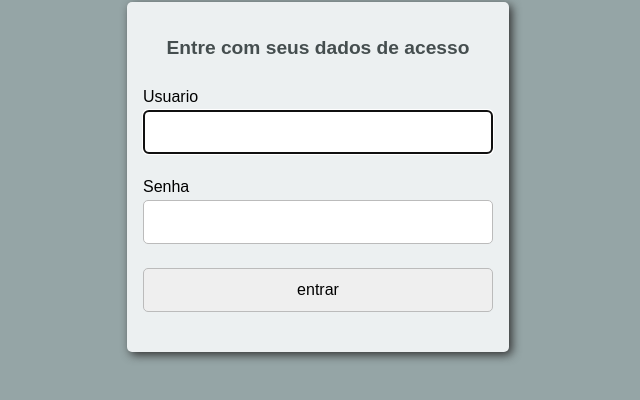
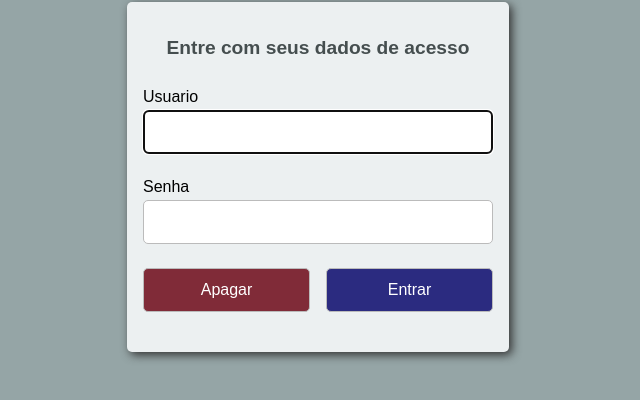
Before and after one commit to AndsonMaciel/projeto-login, a plain HTML site: page index.html in a window 1280 px wide. Shown: the part 78-478 px from the top of the page, without its empty margins (322-962 px from the left). Drawn offline with Linux system fonts and the light colour scheme.

Commit message:
Estilizando o botão
Criado mais um botão: apagar, e estilizando o conteudo em um display flex e colocando lado a lado

```diff
--- a/estilo.css
+++ b/estilo.css
@@ -54,3 +54,26 @@ input {
     border: 1px solid #bbb;
     font-size: 1em;
 }
+
+.btn {
+    width: fit-content;
+    margin-left: auto;
+    background-color: rgb(43, 43, 128);
+    color: white;
+    cursor: pointer;
+}
+
+.actions {
+    display: flex;
+    gap: 1em;
+}
+
+.btn2 {
+    background-color: rgb(43, 43, 128);
+    color: white;
+    cursor: pointer;
+}
+
+.btn--apagar {
+    background-color: rgb(128, 43, 56);
+}
--- a/index.html
+++ b/index.html
@@ -22,7 +22,10 @@
             <label for="pass">Senha</label>
             <input type="password" id="pass" required>
 
-            <input type="submit" value="entrar">
+            <div class="actions">
+                <input type="reset" value="Apagar" class="btn2 btn--apagar">
+                <input type="submit" value="Entrar" class="btn2">
+            </div>
         </fieldset>
     </form>
 </body>
```
